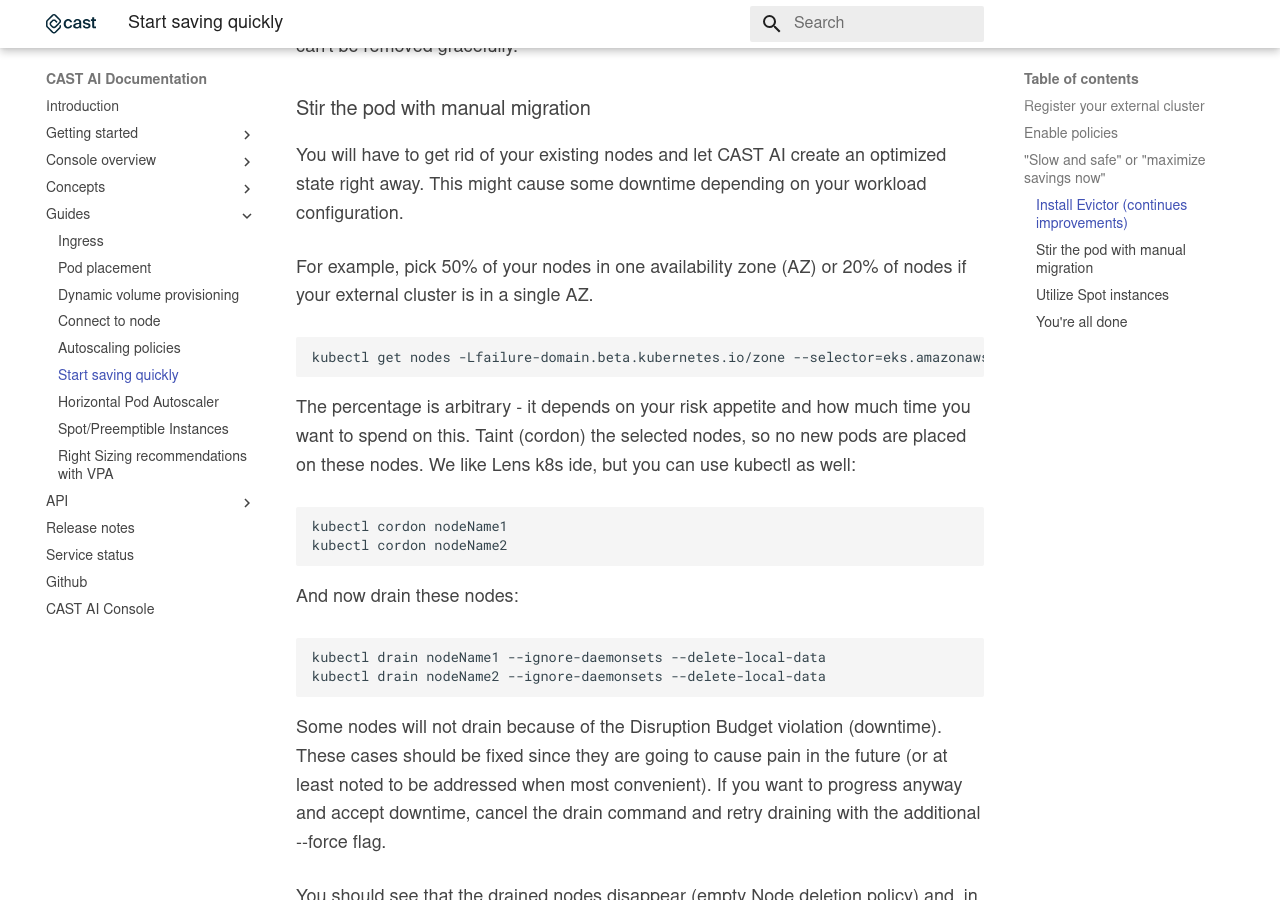
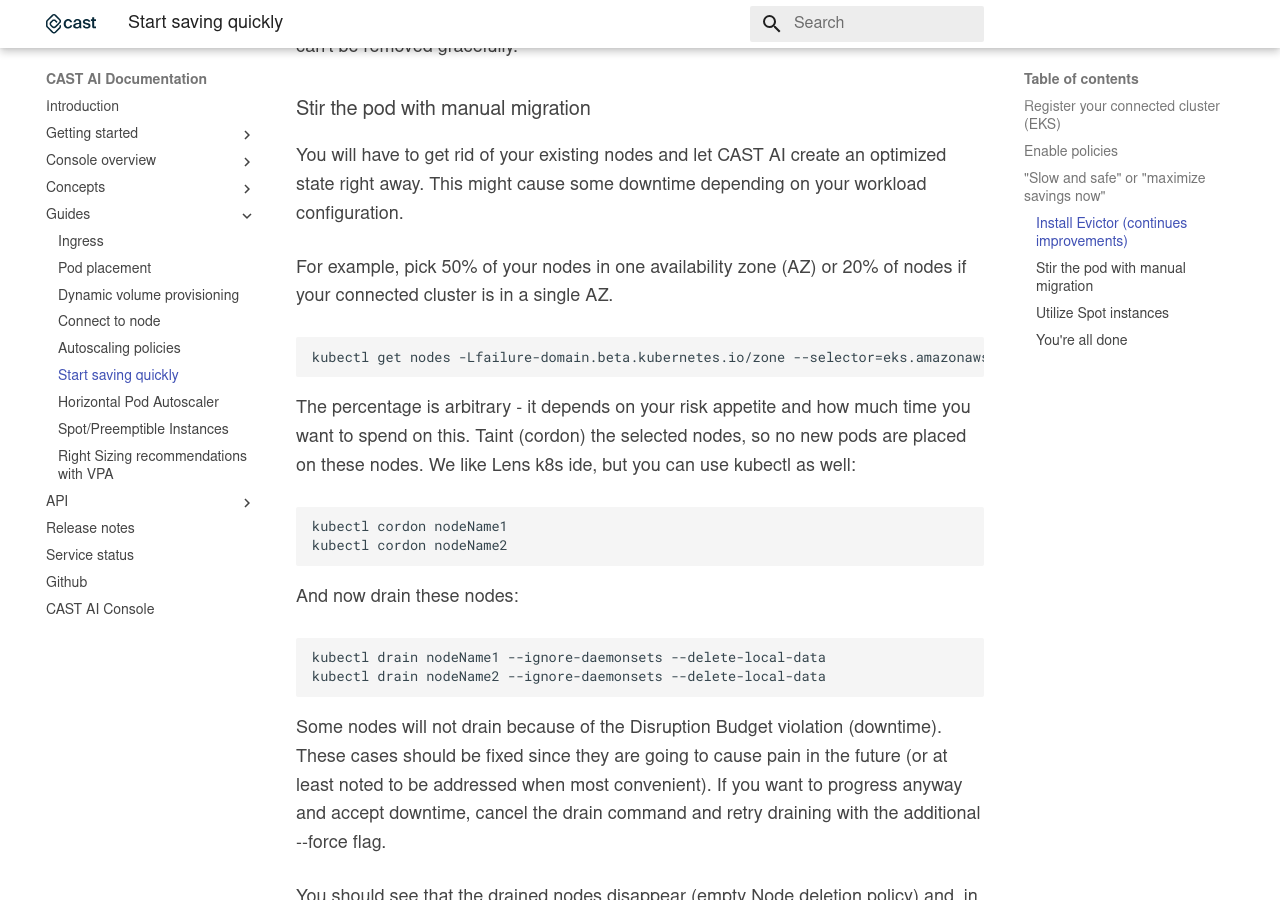
Before and after one commit to castai/docs, an MkDocs documentation site: the page built from docs/guides/start-saving-quickly.md, in a window 1280 px wide and 900 px high, scrolled down 2044 px. Built offline with MkDocs 1.6.1 and Material for MkDocs 9.7.7, drawn with Linux system fonts in a browser that asks for light colours; some web fonts are replaced; some of the changed text lies outside the part shown.

Commit message:
Update start-saving-quickly.md

````diff
--- a/docs/guides/start-saving-quickly.md
+++ b/docs/guides/start-saving-quickly.md
@@ -1,9 +1,9 @@
-# Start saving on your external [EKS] cluster immediately
+# Start saving on your connected EKS cluster immediately
 
 So, you liked the results of the Savings Estimator after connecting your existing EKS cluster to CAST AI, but don't
 want to wait until these savings reach you in a slow and risk-free ongoing process. You can speed this up, here's how.
 
-## Register your external cluster
+## Register your connected cluster (EKS)
 
 You need to register first - which means creating an IAM user for CAST AI to optimize your cluster.
 
@@ -51,7 +51,7 @@
 You will have to get rid of your existing nodes and let CAST AI create an optimized state right away. This might cause some
 downtime depending on your workload configuration.
 
-For example, pick 50% of your nodes in one availability zone (AZ) or 20% of nodes if your external cluster is in a single AZ.
+For example, pick 50% of your nodes in one availability zone (AZ) or 20% of nodes if your connected cluster is in a single AZ.
 
 ```
 kubectl get nodes -Lfailure-domain.beta.kubernetes.io/zone --selector=eks.amazonaws.com/nodegroup-image
````
Also changed, not shown: other parts of docs/guides/start-saving-quickly.md (+1 -1 lines).
